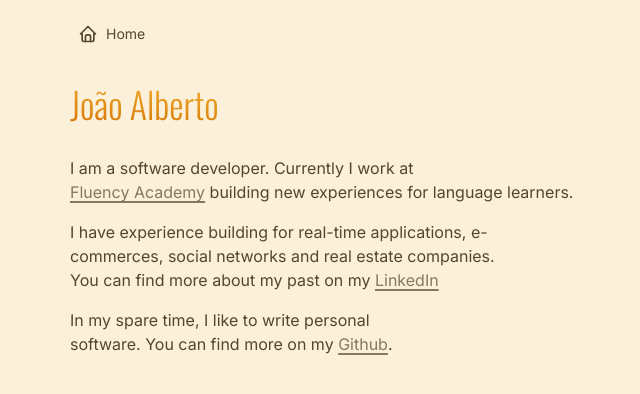
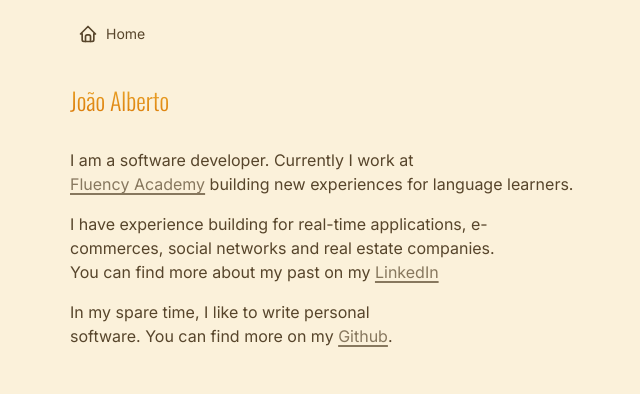
Before and after one commit to joaoalberto-dev/joaoalberto.dev, a Next.js app: page / in a window 1280 px wide. Shown: the top 394 px of the page, without its empty margins (263-903 px from the left). Built offline with nearby package versions, Linux system fonts and the light colour scheme.

Commit message:
chore: decrease title size

```diff
--- a/src/components/title.tsx
+++ b/src/components/title.tsx
@@ -10,7 +10,7 @@ function Title({ children, className }: TitleProps) {
   return (
     <h1
       className={cn(
-        "font-title text-4xl font-light bg-gradient-to-tr from-amber-600 to-amber-300 text-transparent bg-clip-text",
+        "font-title text-2xl font-light bg-gradient-to-tr from-amber-600 to-amber-300 text-transparent bg-clip-text",
         className
       )}
     >
```
